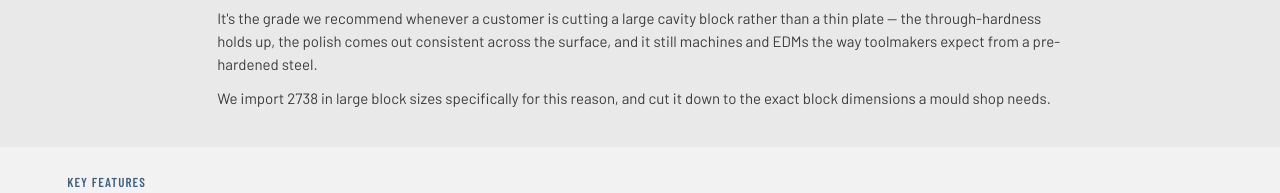
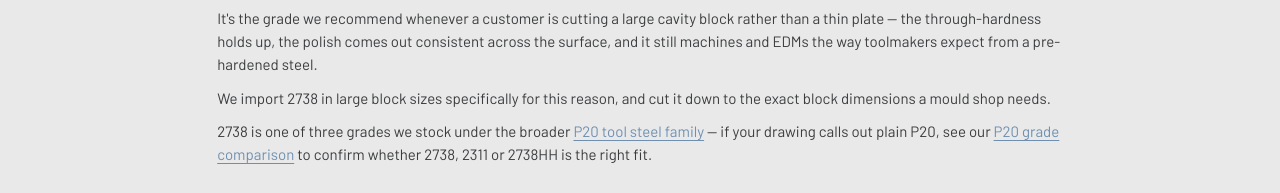
Before and after one commit to alloysteelindiaagency/alloysteelindiaagency.github.io, a plain HTML site: page grade-2738.html in a window 1280 px wide. Shown: the part 604-797 px from the top of the page. Drawn offline with nearby package versions, Linux system fonts and the light colour scheme.

Commit message:
Add explanation for grade 2738 in HTML

```diff
--- a/grade-2738.html
+++ b/grade-2738.html
@@ -101,6 +101,7 @@
       <p style="opacity:0.85">2738 is essentially a nickel-modified version of the 2311/P20 family. That nickel addition improves hardenability right through the cross-section, so a thick block hardens evenly instead of coming out soft in the core and hard at the skin — which is exactly the problem large mould makers run into with standard P20 once the block gets big.</p>
       <p style="opacity:0.85">It's the grade we recommend whenever a customer is cutting a large cavity block rather than a thin plate — the through-hardness holds up, the polish comes out consistent across the surface, and it still machines and EDMs the way toolmakers expect from a pre-hardened steel.</p>
       <p style="opacity:0.85">We import 2738 in large block sizes specifically for this reason, and cut it down to the exact block dimensions a mould shop needs.</p>
+      <p style="opacity:0.85">2738 is one of three grades we stock under the broader <a href="./grade-p20.html">P20 tool steel family</a> — if your drawing calls out plain P20, see our <a href="./grade-p20.html">P20 grade comparison</a> to confirm whether 2738, 2311 or 2738HH is the right fit.</p>
     </div>
   </section>
 
```
